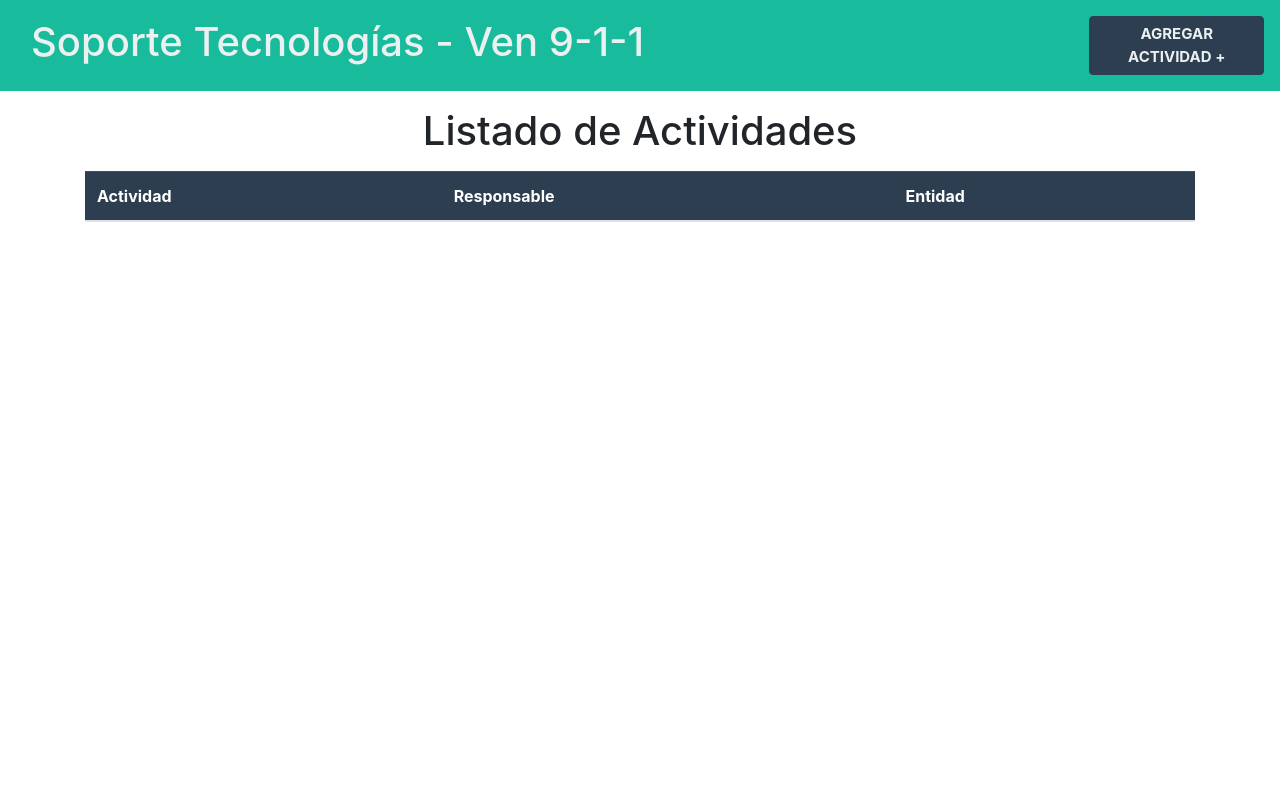
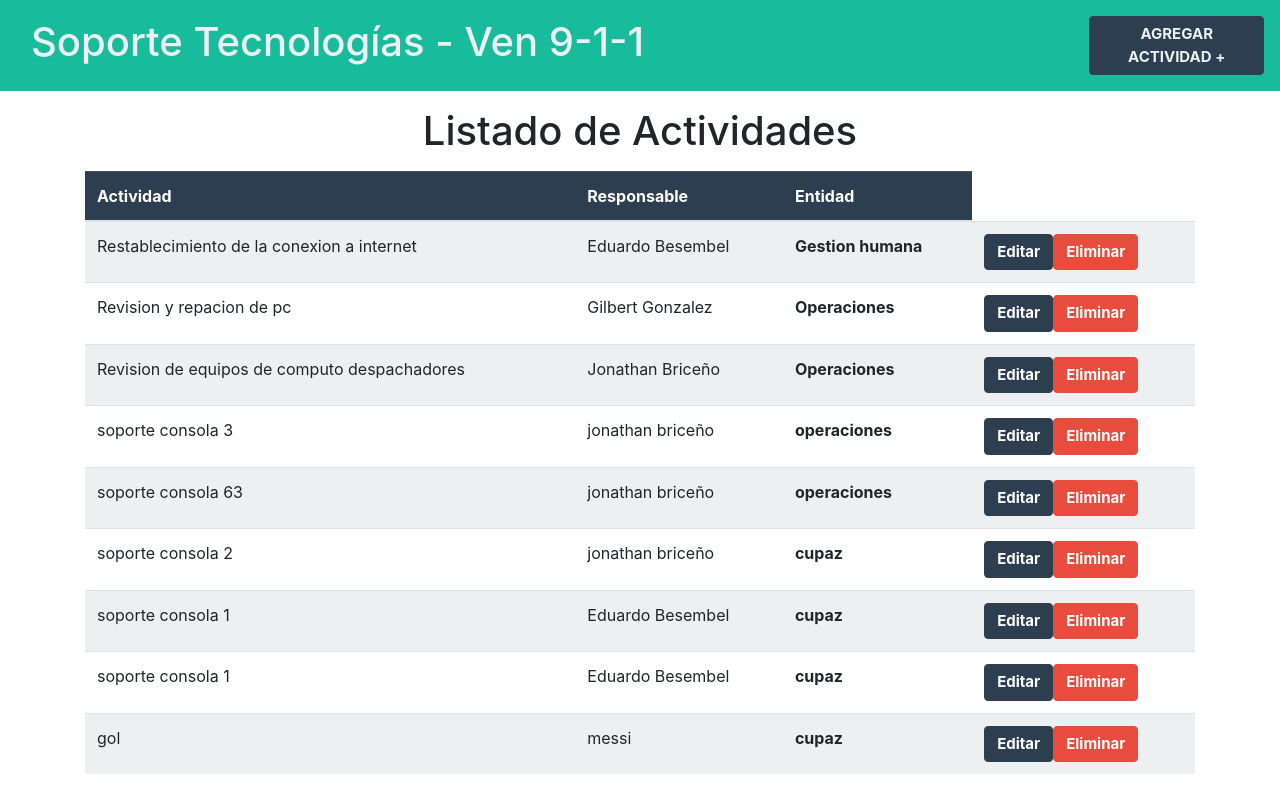
Before and after one commit to brimanz/CRUD_soporte-actividades_Ven-911, a React (Vite) app: page / in a window 1280 px wide. Built offline with nearby package versions, Linux system fonts and the light colour scheme; data requests are answered from the project's data file.

Commit message:
adding actividad component and show api elements

```diff
--- /dev/null
+++ b/src/components/actividad/Actividad.jsx
@@ -0,0 +1,32 @@
+import React from 'react'
+import { Link } from 'react-router-dom'
+
+const Actividad = ({ actividad, id }) => {
+
+	const { nombre, responsable, entidad } = actividad
+
+	return(
+		<tr>
+			<td>{nombre}</td>
+			<td>{responsable}</td>
+			<td className="font-weight-bold">{entidad}</td>
+			<td className="acciones">
+				<Link
+					to={`/actividades/editar/${id}`}
+					className="btn btn-primary"
+				>
+					Editar
+				</Link>
+				<button
+					type="button"
+					className="btn btn-danger"
+				>
+					Eliminar
+				</button>
+			</td>
+		</tr>
+	);
+}
+
+
+export default Actividad
--- a/src/components/actividades/Actividades.jsx
+++ b/src/components/actividades/Actividades.jsx
@@ -1,11 +1,14 @@
 import React, { useEffect } from 'react'
+
+//components
+import Actividad from '../actividad/Actividad'
 
 //redux
 import { useSelector, useDispatch } from 'react-redux'
 import { obtenerActividadesAction } from '../../actions/actividadActions'
 
 
-const Actividades = ()=>{
+const Actividades = ()=> {
 
     const dispatch = useDispatch();
 
@@ -14,8 +17,10 @@ const Actividades = ()=>{
         const cargarActividades = () => dispatch( obtenerActividadesAction() );
         cargarActividades();
 
-    }, [])
+    }, []);
 
+    const actividades = useSelector( state => state.actividades.actividades )
+    console.log( actividades )
 
     return(
         <>
@@ -31,7 +36,14 @@ const Actividades = ()=>{
                 </thead>
 
                 <tbody>
-
+                    { actividades.length === 0 ? "No Hay Actividades" : (
+                        actividades.map(actividad => (
+                            <Actividad
+                                key={ actividad.id }
+                                actividad={ actividad }
+                            />
+                        ))
+                    )}
                 </tbody>
             </table>
         </>
```
